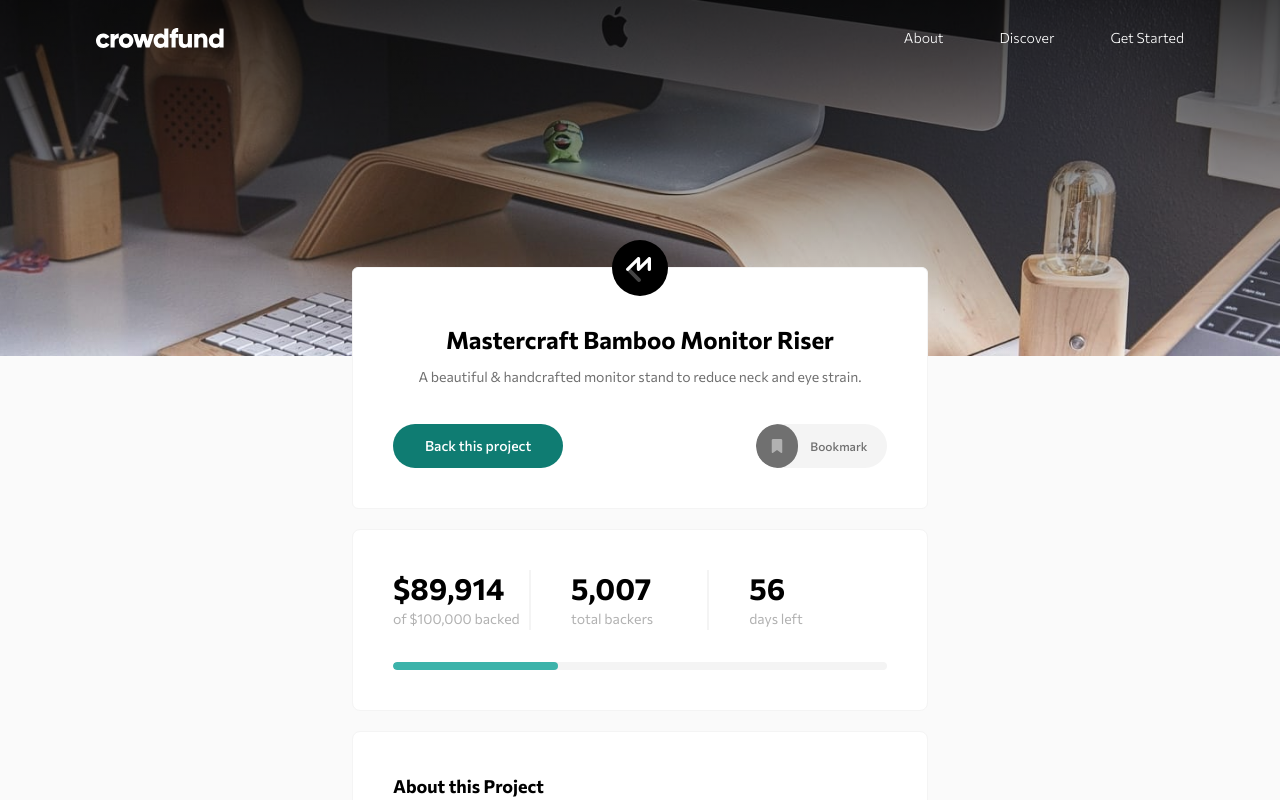
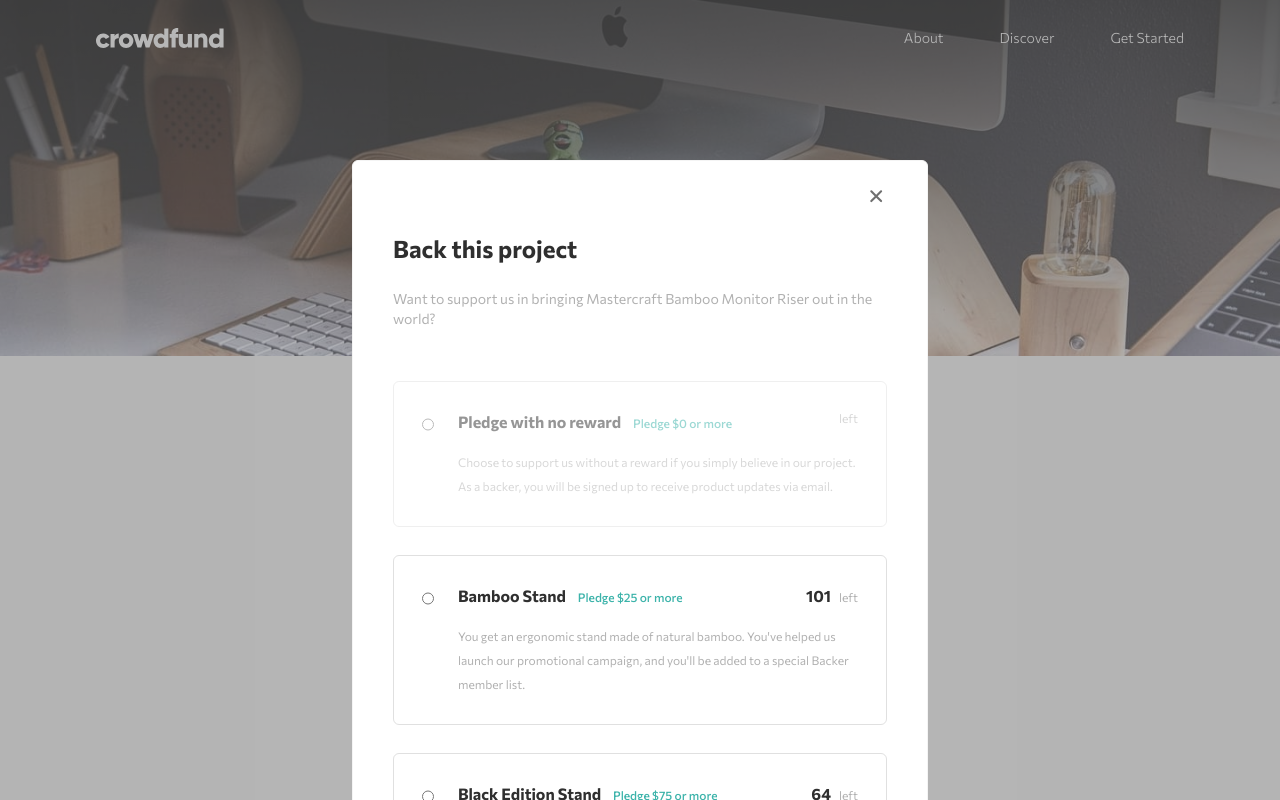
Before and after one commit to vansh2308/mastercraft-crowdfund, a React (Vite) app: page / in a window 1280 px wide. Shown: the top 800 px of the page. Built offline with nearby package versions, Linux system fonts and the light colour scheme.

Commit message:
Make lightbox, backProjectDiv and rewardOptionsTile

```diff
--- a/src/App.css
+++ b/src/App.css
@@ -18,3 +18,12 @@ body{
 .black-grad{
   background: linear-gradient(to bottom, rgba(0, 0, 0, 0.75), transparent);
 }
+
+::-webkit-scrollbar{
+  display: none;
+}
+
+
+input:checked{
+  background-color: #3cb3aa;
+}
--- a/src/App.jsx
+++ b/src/App.jsx
@@ -1,15 +1,22 @@
+import { useState } from 'react'
 import './App.css'
 import About from './components/About'
 import Header from './components/Header'
 import Hero from './components/Hero'
 import Stats from './components/Stats'
+import LightBox from './components/LightBox'
 
 
 
 function App() {
+  const [LightBoxDisplay, setLightBoxDisplay ] = useState(true)
 
   return (
     <div className='w-screen min-h-max mb-40'>
+      {
+        LightBoxDisplay && <LightBox />
+      }
+
       <Header />
 
       <div className='w-[45%] h-fit bg-transparent z-30 overflow-visible absolute top-1/3 left-1/2 -translate-x-1/2 pb-10 flex flex-col gap-5'>
--- a/src/components/About.jsx
+++ b/src/components/About.jsx
@@ -17,9 +17,9 @@ export default function About() {
             </p>
 
             {
-                rewardData.map((reward, key) => {
+                rewardData.slice(1, ).map((reward, key) => {
                     return(
-                        <RewardTile reward={reward} />
+                        <RewardTile reward={reward} key={key} />
                     )
                 })
             }
--- /dev/null
+++ b/src/components/BackProjectForm.jsx
@@ -0,0 +1,62 @@
+
+import { IoClose } from "react-icons/io5";
+import rewardData from "./../rewardData.json"
+
+export default function BackProjectForm() {
+    return (
+        <div className="w-[45%] h-fit bg-white border-greywhite rounded-md border-[1px] py-6 px-10 min-h-[120vh]">
+            <button className="float-right ">
+                <IoClose className="text-dgrey text-[1.4rem] aspect-square" />
+            </button>
+
+            <h3 className="font-bold text-2xl text-black mt-12">Back this project</h3>
+            <p className="text-lgrey font-normal text-sm my-6">Want to support us in bringing Mastercraft Bamboo Monitor Riser out in the world?</p>
+
+            <form className="">
+                {
+                    rewardData.map((reward, key) => {
+                        return (
+                            <RewardOption reward={reward} key={key} />
+                        )
+                    })
+                }
+            </form>
+
+        </div>
+    )
+}
+
+
+function RewardOption({ reward, key }) {
+    return (
+        <div
+            className="w-full border-[1px] border-lgrey/40 h-fit p-7 mt-7 rounded-md flex gap-6 items-start"
+            style={!reward.qtyLeft ? { opacity: "0.5", pointerEvents: "none" } : {}}
+        >
+
+            <input type="radio" className="mt-2" name="radioOption" />
+            <div className="w-full h-fit">
+                <div className="flex justify-between">
+                    <div className="flex gap-3 items-baseline">
+                        <h3 className="text-md font-bold text-black"> {reward.name} </h3>
+                        <span className="text-lgreen text-xs font-medium"> Pledge ${reward.minPrice} or more  </span>
+
+                    </div>
+
+                    {
+                        reward.qtyLeft != "none" &&
+                        <div className="flex text-lgrey font-normal items-baseline gap-2">
+                            <h3 className="text-md font-bold text-black"> {reward.qtyLeft} </h3> <span className="text-xs"> left </span>
+                        </div>
+
+                    }
+                </div>
+
+                <p className="mt-4 text-xs text-lgrey leading-6 font-normal">  {reward.details} </p>
+
+            </div>
+
+
+        </div>
+    )
+}
--- /dev/null
+++ b/src/components/LightBox.jsx
@@ -0,0 +1,12 @@
+import BackProjectForm from "./BackProjectForm";
+
+
+export default function LightBox(){
+    return(
+        <div className="w-screen h-screen fixed top-0 left-0 pb-12 flex overflow-y-scroll justify-center bg-dgrey/50 z-40 pt-40">
+            <BackProjectForm />
+
+
+        </div>
+    )
+}
--- a/src/components/RewardTile.jsx
+++ b/src/components/RewardTile.jsx
@@ -22,7 +22,7 @@ export default function RewardTile({ reward }){
 
                 <button
                 className="bg-lgreen px-6 py-3 rounded-full text-xs text-white font-medium hover:bg-green"
-                style={ !reward.qtyLeft ? {backgroundColor: "#707070"} : {} }
+                style={ !reward.qtyLeft ? {backgroundColor: "#707070", cursor: "default"} : {} }
                 >
                     { reward.qtyLeft ?  "Select Reward": "Out of Stock"}
                 </button>
--- a/src/rewardData.json
+++ b/src/rewardData.json
@@ -1,5 +1,10 @@
 
 [
+    {
+        "name": "Pledge with no reward",
+        "minPrice": 0,
+        "details": "Choose to support us without a reward if you simply believe in our project. As a backer, you will be signed up to receive product updates via email."
+    },
     {
         "name": "Bamboo Stand",
         "minPrice": 25,
```
